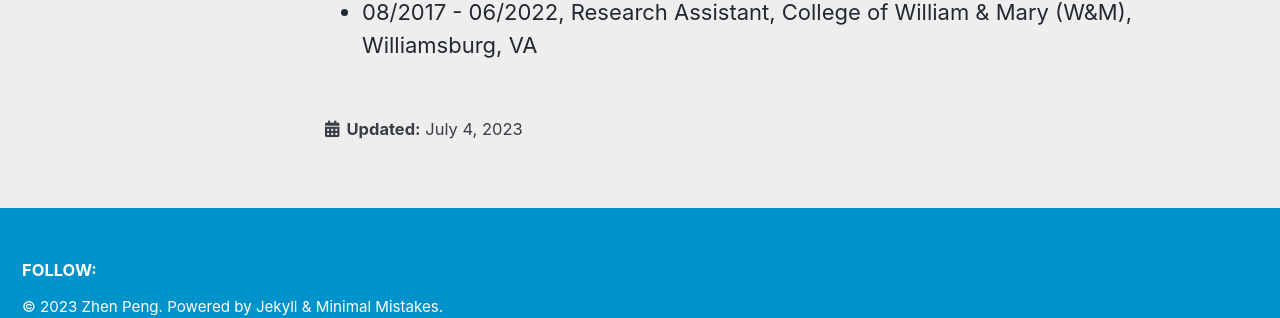
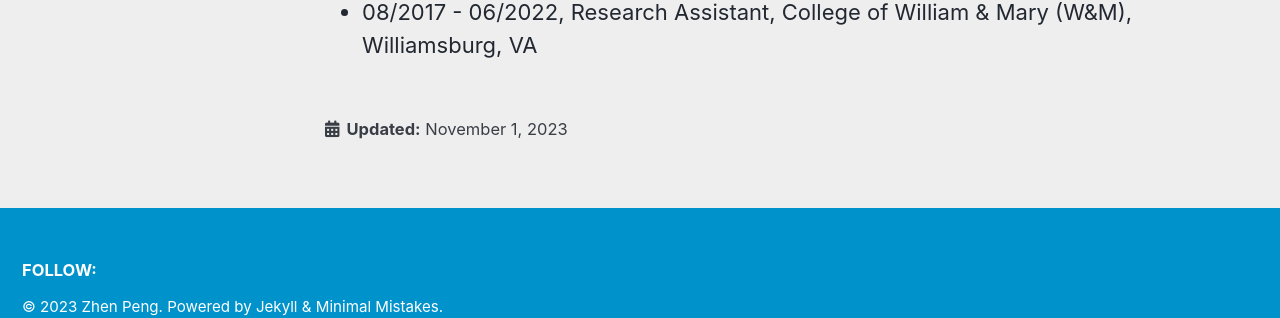
Before and after one commit to johnpzh/johnpzh.github.io, a Jekyll site: the page built from index.md, in a window 1280 px wide and 900 px high, scrolled down 1823 px. Shown: the part 538-856 px from the top of the window. Built offline with Jekyll 4.4.1, drawn with Linux system fonts in a browser that asks for light colours; cached includes are drawn as plain includes; part of the change alters nothing that is shown.

Commit message:
Updated minor time

```diff
--- a/index.md
+++ b/index.md
@@ -2,7 +2,7 @@
 layout: single
 classes: wide
 title: "Zhen Peng"
-date: 2023-07-04 14:49:44 -0700
+date: 2023-11-01 17:08:44 -0700
 author_profile: true
 ---
 
```
